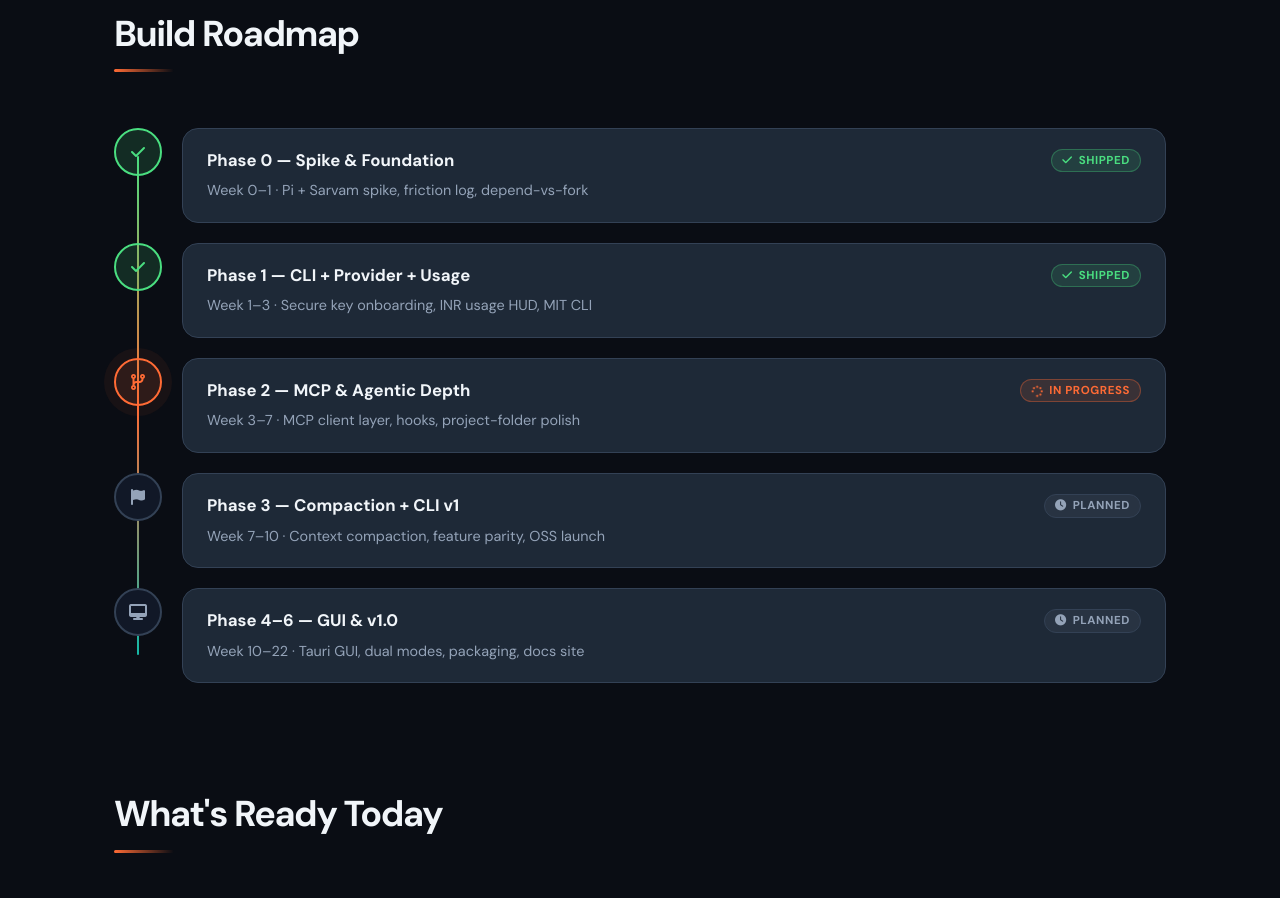
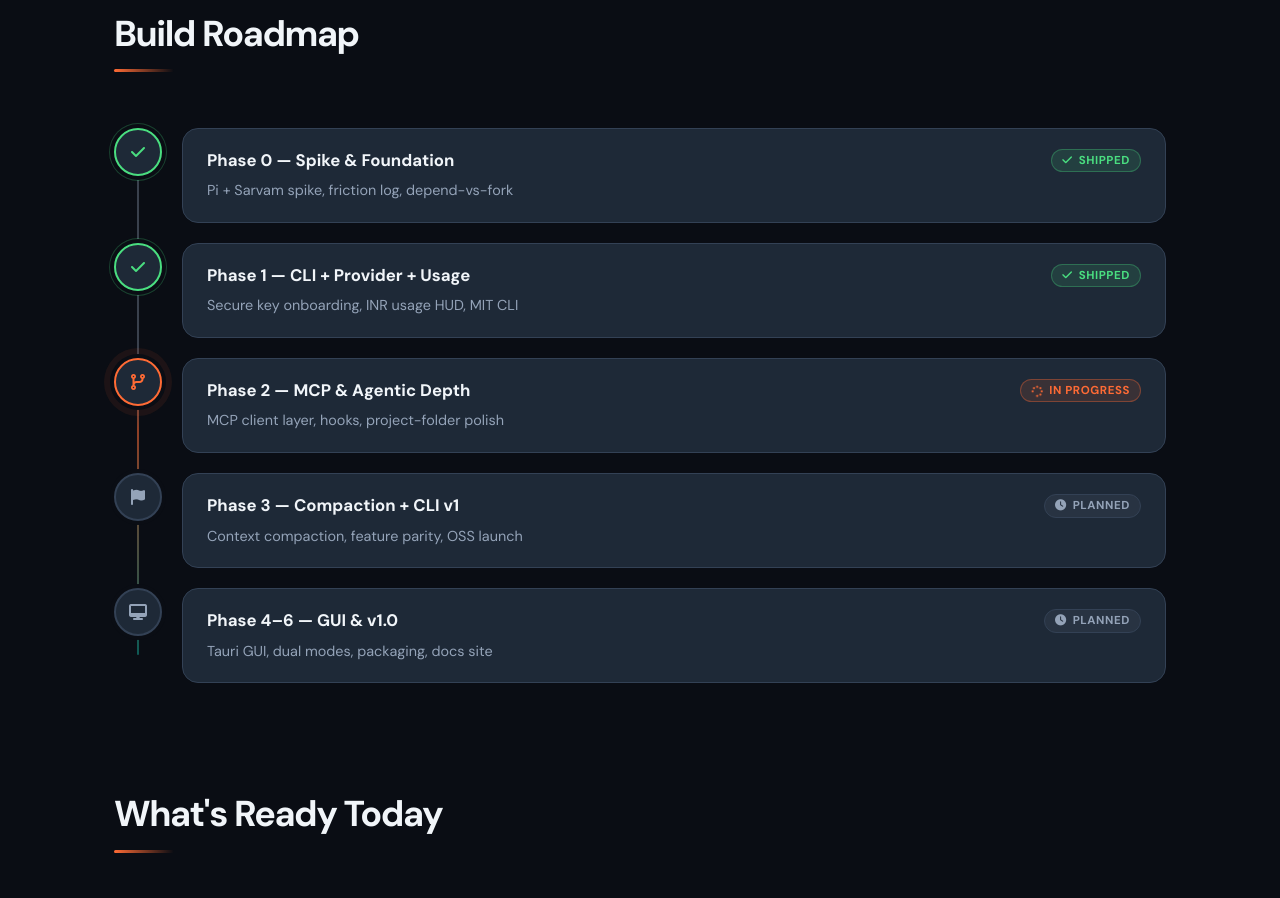
Before and after one commit to dattaprasad-r-ekavade/supratim, a website: page index.html in a window 1280 px wide. Shown: the part 1912-2810 px from the top of the page. Drawn offline with Linux system fonts and the light colour scheme.

Commit message:
Polish Build Roadmap UI in index.html
- Use neutral timeline line so it does not clash with green shipped markers
- Solid marker backgrounds with halo to mask the line behind icons
- Remove week labels from phase descriptions

```diff
--- a/index.html
+++ b/index.html
@@ -295,7 +295,13 @@
       top: 28px;
       bottom: 28px;
       width: 2px;
-      background: linear-gradient(to bottom, var(--green), var(--accent), var(--teal));
+      background: linear-gradient(
+        to bottom,
+        rgba(148, 163, 184, 0.35) 0%,
+        rgba(148, 163, 184, 0.35) 45%,
+        rgba(255, 107, 53, 0.55) 55%,
+        rgba(20, 184, 166, 0.45) 100%
+      );
       border-radius: 2px;
     }
 
@@ -315,11 +321,12 @@
       align-items: center;
       justify-content: center;
       flex-shrink: 0;
-      background: var(--bg-card);
+      background: var(--bg);
       border: 2px solid var(--border);
       color: var(--text-muted);
       font-size: 1rem;
-      z-index: 1;
+      z-index: 2;
+      box-shadow: 0 0 0 4px var(--bg);
       transition: all 0.3s ease;
     }
 
@@ -398,27 +405,29 @@
     }
 
     .phase.done .phase-marker {
-      background: rgba(74, 222, 128, 0.15);
+      background: var(--bg-card);
       border-color: var(--green);
       color: var(--green);
+      box-shadow: 0 0 0 4px var(--bg), 0 0 0 5px rgba(74, 222, 128, 0.25);
     }
 
     .phase.current .phase-marker {
-      background: rgba(255, 107, 53, 0.15);
+      background: var(--bg-card);
       border-color: var(--accent);
       color: var(--accent);
-      box-shadow: 0 0 0 6px rgba(255, 107, 53, 0.12);
+      box-shadow: 0 0 0 4px var(--bg), 0 0 0 6px rgba(255, 107, 53, 0.15);
     }
 
     .phase.planned .phase-marker {
-      background: var(--bg-elevated);
+      background: var(--bg-card);
       border-color: var(--border);
       color: var(--text-muted);
+      box-shadow: 0 0 0 4px var(--bg);
     }
 
     @keyframes roadmap-pulse {
-      0%, 100% { box-shadow: 0 0 0 6px rgba(255, 107, 53, 0.12); }
-      50% { box-shadow: 0 0 0 10px rgba(255, 107, 53, 0.06); }
+      0%, 100% { box-shadow: 0 0 0 4px var(--bg), 0 0 0 6px rgba(255, 107, 53, 0.15); }
+      50% { box-shadow: 0 0 0 4px var(--bg), 0 0 0 10px rgba(255, 107, 53, 0.08); }
     }
 
     .phase.current .phase-marker {
@@ -632,7 +641,7 @@
               <h3 class="phase-title">Phase 0 — Spike &amp; Foundation</h3>
               <span class="phase-status shipped"><i class="fas fa-check"></i> Shipped</span>
             </div>
-            <p class="phase-meta">Week 0–1 · Pi + Sarvam spike, friction log, depend-vs-fork</p>
+            <p class="phase-meta">Pi + Sarvam spike, friction log, depend-vs-fork</p>
           </div>
         </div>
         <div class="phase done">
@@ -642,7 +651,7 @@
               <h3 class="phase-title">Phase 1 — CLI + Provider + Usage</h3>
               <span class="phase-status shipped"><i class="fas fa-check"></i> Shipped</span>
             </div>
-            <p class="phase-meta">Week 1–3 · Secure key onboarding, INR usage HUD, MIT CLI</p>
+            <p class="phase-meta">Secure key onboarding, INR usage HUD, MIT CLI</p>
           </div>
         </div>
         <div class="phase current">
@@ -652,7 +661,7 @@
               <h3 class="phase-title">Phase 2 — MCP &amp; Agentic Depth</h3>
               <span class="phase-status current"><i class="fas fa-spinner fa-spin"></i> In progress</span>
             </div>
-            <p class="phase-meta">Week 3–7 · MCP client layer, hooks, project-folder polish</p>
+            <p class="phase-meta">MCP client layer, hooks, project-folder polish</p>
           </div>
         </div>
         <div class="phase planned">
@@ -662,7 +671,7 @@
               <h3 class="phase-title">Phase 3 — Compaction + CLI v1</h3>
               <span class="phase-status planned"><i class="fas fa-clock"></i> Planned</span>
             </div>
-            <p class="phase-meta">Week 7–10 · Context compaction, feature parity, OSS launch</p>
+            <p class="phase-meta">Context compaction, feature parity, OSS launch</p>
           </div>
         </div>
         <div class="phase planned">
@@ -672,7 +681,7 @@
               <h3 class="phase-title">Phase 4–6 — GUI &amp; v1.0</h3>
               <span class="phase-status planned"><i class="fas fa-clock"></i> Planned</span>
             </div>
-            <p class="phase-meta">Week 10–22 · Tauri GUI, dual modes, packaging, docs site</p>
+            <p class="phase-meta">Tauri GUI, dual modes, packaging, docs site</p>
           </div>
         </div>
       </div>
```
